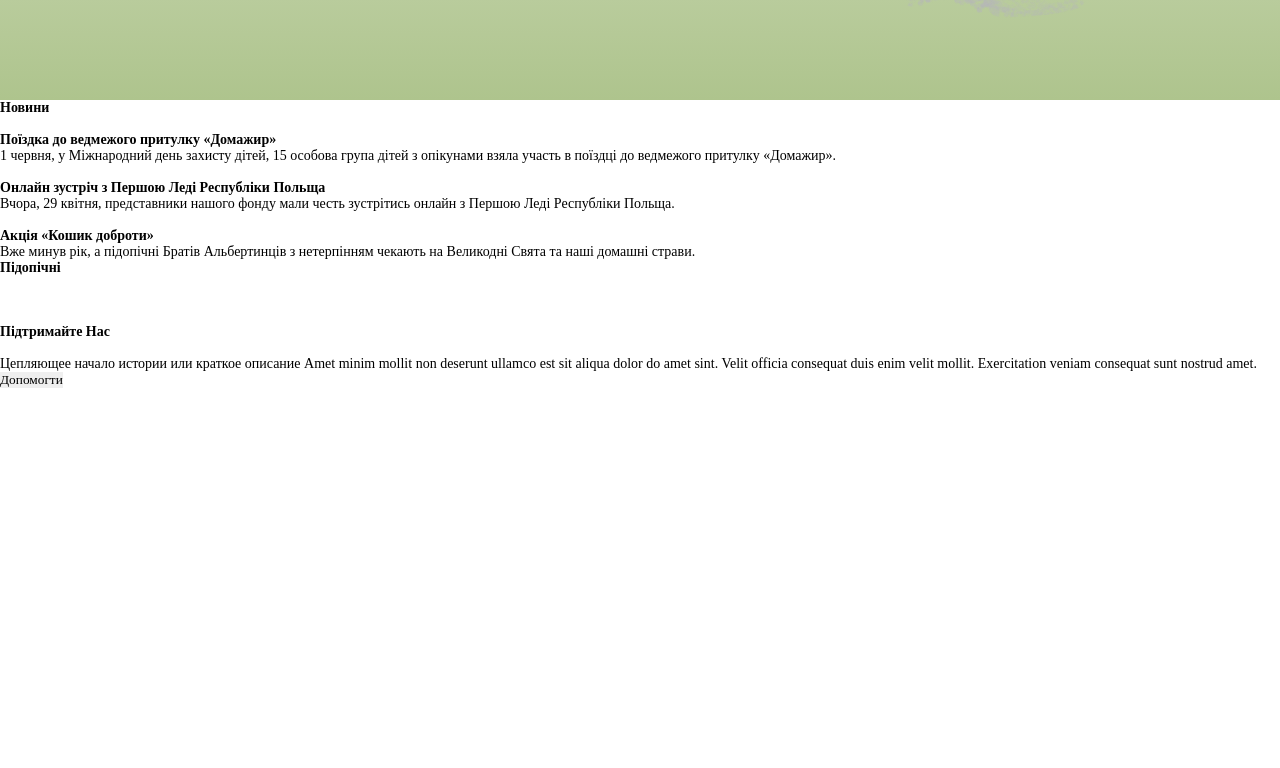
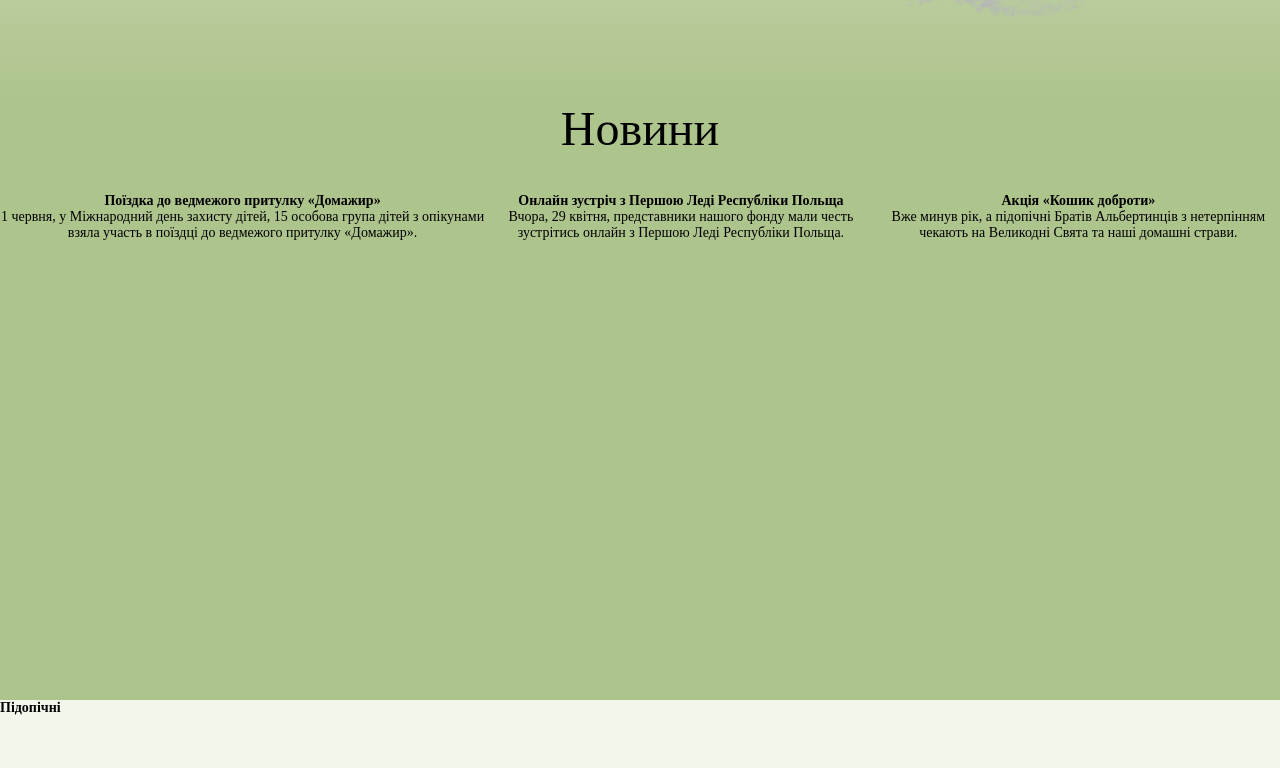
Before and after one commit to captainua/FirstProject, a plain HTML site: page index.html in a window 1280 px wide. Shown: the part 652-1420 px from the top of the page. Before the commit the page ends 1040 px from the top, so only its background shows below. Drawn offline with Linux system fonts and the light colour scheme.

Commit message:
Add files via upload

```diff
--- a/CSS/style.css
+++ b/CSS/style.css
@@ -102,3 +102,95 @@ h1,h2,h3,h4,h5,h6 {font-size: inherit;,font-weight: 400;}
 .item2 p {
 	margin-left: 200px;
 }
+/*End Header Style*/
+
+/*Style on News*/
+.news {
+	width: 100%;
+	height: 600px;
+
+	background: #AEC48D;
+}
+
+.news__title h2 {
+	font-family: Rubik;
+	font-style: normal;
+	font-weight: 500;
+	font-size: 48px;
+	line-height: 57px;
+	text-align: center;
+	color: #000000;
+}
+
+.news__photo {
+	display: flex;
+	justify-content: space-around;
+	margin-top: 20px;
+}
+
+.news__item {
+	text-align: center;
+}
+
+/*Kids style*/
+.kids {
+	width: 100%;
+	height: 900px;
+
+	background: #F1F7EB;
+}
+
+.kids__photo {
+	display: flex;
+	justify-content: center;
+}
+
+.kids__item img {
+
+}
+
+/*helpus style*/
+
+.helpus {
+	width: 100%;
+	height: 616.93px;
+
+	background: #F1F7EB;
+}
+
+.helpus__block {
+	width: 1134.82px;
+	height: 455.98px;
+	margin-left: 30px;
+	background: #1A7000;
+}
+
+.helpus__block h2 {
+	color: #fff;
+	padding: 100px 0px 20px 100px;
+	font-family: Rubik;
+	font-style: normal;
+	font-weight: 600;
+	font-size: 48px;
+	line-height: 57px;
+}
+
+.helpus__block p {
+	margin: 0px 600px 20px 100px;
+	text-align: justify;
+	color: #FFFFFF;
+}
+
+.helpus__block button {
+	width: 145px;
+	height: 44px;
+	margin: 10px 0px 10px 100px;
+	background: #FFDE59;
+	border-radius: 40.4533px;
+}
+
+.helpus__block img {
+	float: right;
+	clear: both;
+}
+/*END style HELP-US*/
```
